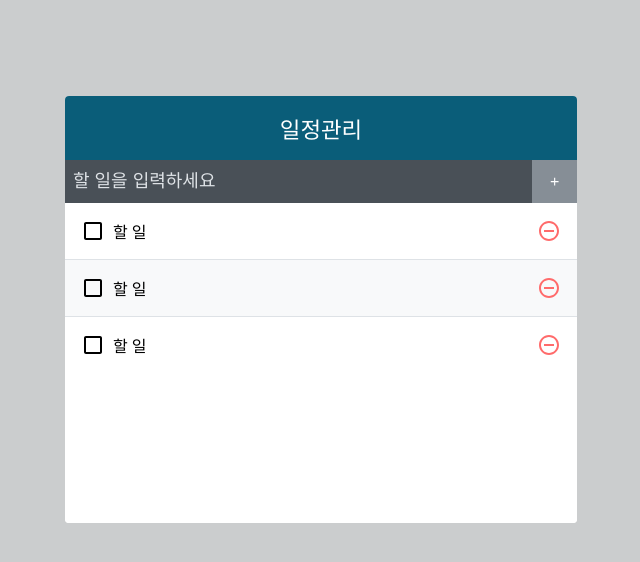
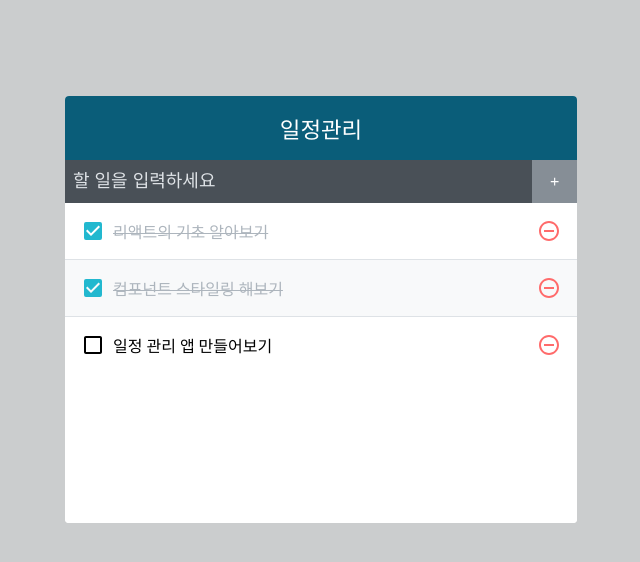
Before and after one commit to upship-kim/Project_React-Todo-app, a React (Create React App) app: page / in a window 1280 px wide. Shown: the top 562 px of the page, without its empty margins (319-959 px from the left). Built offline with nearby package versions, Linux system fonts and the light colour scheme.

Commit message:
list print success

```diff
--- a/src/App.js
+++ b/src/App.js
@@ -1,13 +1,30 @@
-import React from 'react'
+import React, { useState } from 'react'
 import TodoTemplate from './components/TodoTemplate'
 import TodoInsert from './components/TodoInsert'
 import TodoList from './components/TodoList';
 
 const App = () => {
+  const [todos, setTodos] = useState([
+    {
+      id: 1,
+      text: '리액트의 기초 알아보기',
+      checked: true,
+    },
+    {
+      id: 2,
+      text: '컴포넌트 스타일링 해보기',
+      checked: true,
+    },
+    {
+      id: 3,
+      text: '일정 관리 앱 만들어보기',
+      checked: false,
+    }
+  ]);
   return (
       <TodoTemplate>
         <TodoInsert/>
-        <TodoList/>
+        <TodoList todos={todos} />
       </TodoTemplate>
 
 
--- a/src/components/TodoList.js
+++ b/src/components/TodoList.js
@@ -3,12 +3,12 @@
 import './TodoList.scss';
 
 
-function TodoList() {
+const TodoList = ({ todos }) => {
     return (
         <div className="TodoList">
-            <TodoListItem/>
-            <TodoListItem/>
-            <TodoListItem/>
+            {todos.map(todo => (
+                <TodoListItem todo={todo} key={todo.id} />
+            ))}
         </div>
     )
 }
--- a/src/components/TodoListItem.js
+++ b/src/components/TodoListItem.js
@@ -5,13 +5,16 @@
     MdRemoveCircleOutline
 }   from 'react-icons/md';
 import './TodoListItem.scss';
+import cname from 'classnames';
 
-const TodoListItem = () => {
+const TodoListItem = ({ todo }) => {
+    const { text, checked } = todo;     //todo에 포함되어있는 속성들
     return (
         <div className="TodoListItem">
-            <div className="checkbox">
-                <MdCheckBoxOutlineBlank />
-                <div className="text">할 일</div>
+            {/* classnames library 사용  */}
+            <div className={cname("checkbox", {checked})}>
+                {checked ? <MdCheckBox/> :<MdCheckBoxOutlineBlank/>}
+                <div className="text">{text}</div>
             </div>
             <div className="remove">
                 <MdRemoveCircleOutline/>
```
